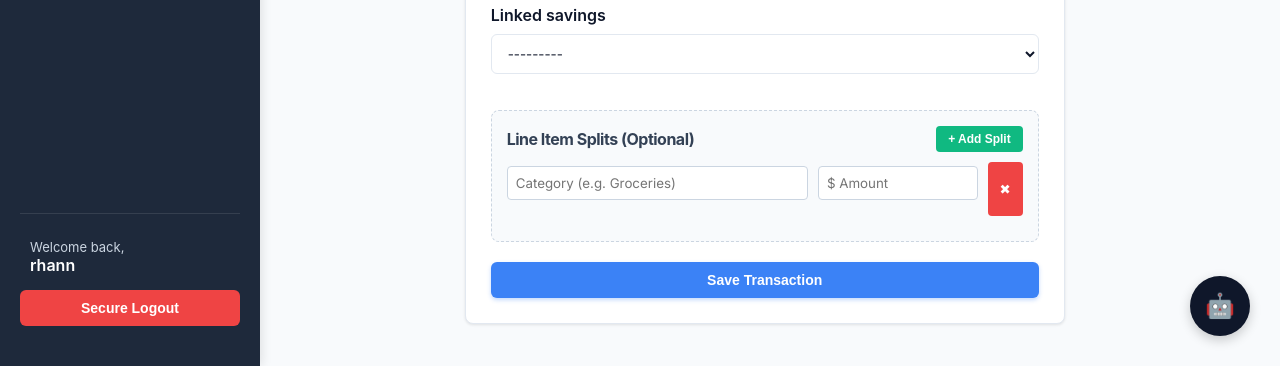
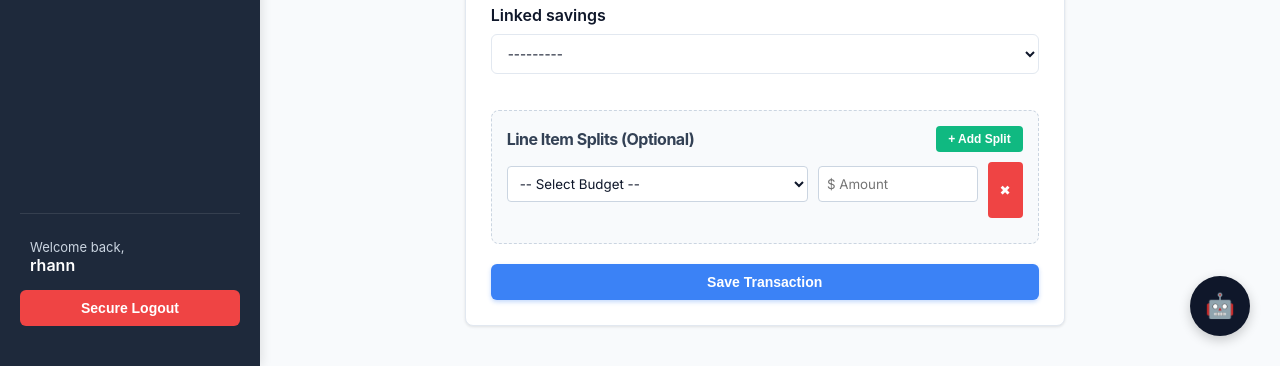
Before and after one commit to rhannemanakins-cmd/vaultic, a Django app: page /transaction/add/ in a window 1280 px wide. Shown: the part 880-1246 px from the top of the page. Run offline with Django 5.2, Linux system fonts and the light colour scheme; a user stored in the database is signed in; data that the repository does not hold is empty.

Commit message:
Add dynamic line item splits to transaction form

```diff
--- a/finances/models.py
+++ b/finances/models.py
@@ -117,8 +117,12 @@ class Transaction(models.Model):
 # ==========================================
 class TransactionLineItem(models.Model):
     transaction = models.ForeignKey(Transaction, on_delete=models.CASCADE, related_name='line_items')
-    category = models.CharField(max_length=100)
+
+    # REPLACED CharField WITH A RELATIONAL FOREIGN KEY
+    linked_budget = models.ForeignKey(Budget, on_delete=models.SET_NULL, null=True, blank=True, related_name='split_transactions')
+
     amount = models.DecimalField(max_digits=10, decimal_places=2)
 
     def __str__(self):
-        return f"{self.category} - ${self.amount}"
+        budget_name = self.linked_budget.category if self.linked_budget else "Uncategorized"
+        return f"{budget_name} - ${self.amount}"
--- a/finances/templates/finances/transaction_form.html
+++ b/finances/templates/finances/transaction_form.html
@@ -1,9 +1,11 @@
 {% extends 'finances/base.html' %}
+
 {% block content %}
 <div class="card" style="max-width: 600px; margin: 0 auto;">
     <h2>Add Transaction</h2>
     <form method="post">
         {% csrf_token %}
+
         {% for field in form %}
             <div style="margin-bottom: 15px;">
                 <label style="display: block; font-weight: 600; margin-bottom: 5px;">{{ field.label }}</label>
@@ -13,6 +15,7 @@
                 {% endif %}
             </div>
         {% endfor %}
+
         <div style="background: #f8fafc; padding: 15px; border-radius: 8px; border: 1px dashed #cbd5e1; margin-bottom: 20px; margin-top: 20px;">
             <div style="display: flex; justify-content: space-between; align-items: center; margin-bottom: 10px;">
                 <h3 style="font-size: 16px; margin: 0; color: #334155;">Line Item Splits (Optional)</h3>
@@ -20,32 +23,46 @@
             </div>
 
             <div id="splits-container">
-                <div class="split-row" style="display: flex; gap: 10px; margin-bottom: 10px;">
-                    <input type="text" name="split_category[]" placeholder="Category (e.g. Groceries)" style="flex: 2; padding: 8px; border: 1px solid #cbd5e1; border-radius: 4px;">
-                    <input type="number" step="0.01" name="split_amount[]" placeholder="$ Amount" style="flex: 1; padding: 8px; border: 1px solid #cbd5e1; border-radius: 4px;">
-                    <button type="button" class="remove-split-btn" style="background: #ef4444; color: white; border: none; padding: 8px 12px; border-radius: 4px; cursor: pointer;">✖</button>
                 </div>
-            </div>
         </div>
+
         <button type="submit" class="btn btn-primary" style="width: 100%;">Save Transaction</button>
     </form>
 </div>
-{% endblock %}
+
 <script>
-    document.getElementById('add-split-btn').addEventListener('click', function() {
+    // 1. Create a variable that holds all the budget <option> tags from Django
+    const budgetOptions = `
+        <option value="">-- Select Budget --</option>
+        {% for b in user_budgets %}
+            <option value="{{ b.id }}">{{ b.category }}</option>
+        {% endfor %}
+    `;
+
+    // 2. The function to add a new row
+    function addSplitRow() {
         const container = document.getElementById('splits-container');
         const newRow = document.createElement('div');
         newRow.className = 'split-row';
         newRow.style.cssText = 'display: flex; gap: 10px; margin-bottom: 10px;';
 
+        // Notice we replaced the text <input> with a <select>
         newRow.innerHTML = `
-            <input type="text" name="split_category[]" placeholder="Category" style="flex: 2; padding: 8px; border: 1px solid #cbd5e1; border-radius: 4px;">
-            <input type="number" step="0.01" name="split_amount[]" placeholder="$ Amount" style="flex: 1; padding: 8px; border: 1px solid #cbd5e1; border-radius: 4px;">
+            <select name="split_budget_id[]" style="flex: 2; padding: 8px; border: 1px solid #cbd5e1; border-radius: 4px;" required>
+                ${budgetOptions}
+            </select>
+            <input type="number" step="0.01" name="split_amount[]" placeholder="$ Amount" style="flex: 1; padding: 8px; border: 1px solid #cbd5e1; border-radius: 4px;" required>
             <button type="button" class="remove-split-btn" style="background: #ef4444; color: white; border: none; padding: 8px 12px; border-radius: 4px; cursor: pointer;">✖</button>
         `;
 
         container.appendChild(newRow);
-    });
+    }
+
+    // 3. Add the first blank row automatically when the page loads
+    addSplitRow();
+
+    // 4. Button click listeners
+    document.getElementById('add-split-btn').addEventListener('click', addSplitRow);
 
     document.getElementById('splits-container').addEventListener('click', function(e) {
         if (e.target.classList.contains('remove-split-btn')) {
@@ -53,3 +70,4 @@
         }
     });
 </script>
+{% endblock %}
--- a/finances/views.py
+++ b/finances/views.py
@@ -124,20 +124,37 @@ def budget_dashboard(request):
 # ==========================================
 # TRANSACTION MANAGEMENT
 # ==========================================
-class TransactionCreateView(CreateView):
+class TransactionCreateView(LoginRequiredMixin, CreateView):
     model = Transaction
-    form_class = TransactionForm
+    fields = ['date', 'vendor', 'total_amount', 'transaction_type', 'notes', 'linked_budget', 'linked_debt', 'linked_savings']
     template_name = 'finances/transaction_form.html'
     success_url = reverse_lazy('transaction_list')
 
-    def get_form_kwargs(self):
-        kwargs = super().get_form_kwargs()
-        kwargs['user'] = self.request.user
-        return kwargs
+    # NEW: Send the user's expense budgets to the HTML template
+    def get_context_data(self, **kwargs):
+        context = super().get_context_data(**kwargs)
+        # Only grab EXPENSE budgets for them to choose from
+        context['user_budgets'] = Budget.objects.filter(user=self.request.user, budget_type='EXPENSE')
+        return context
 
     def form_valid(self, form):
         form.instance.user = self.request.user
-        return super().form_valid(form)
+        response = super().form_valid(form)
+
+        # NEW: Catch the array of Budget IDs instead of text strings
+        budget_ids = self.request.POST.getlist('split_budget_id[]')
+        amounts = self.request.POST.getlist('split_amount[]')
+
+        for budget_id, amount in zip(budget_ids, amounts):
+            if budget_id and amount.strip(): # Ensure they actually selected a budget and typed an amount
+                budget_instance = Budget.objects.get(id=budget_id, user=self.request.user)
+                TransactionLineItem.objects.create(
+                    transaction=self.object,
+                    linked_budget=budget_instance, # Link the actual database record!
+                    amount=amount
+                )
+
+        return response
 
 @login_required
 def transaction_list(request):
@@ -166,37 +183,6 @@ def delete_transaction(request, pk):
         txn.delete()
         return redirect('dashboard')
     return render(request, 'finances/transaction_confirm_delete.html', {'transaction': txn})
-
-class TransactionCreateView(LoginRequiredMixin, CreateView):
-    model = Transaction
-    # These are your base transaction fields
-    fields = ['date', 'vendor', 'total_amount', 'transaction_type', 'notes', 'linked_budget', 'linked_debt', 'linked_savings']
-    template_name = 'finances/transaction_form.html'
-    success_url = reverse_lazy('transaction_list') # Redirects to your list view after saving
-
-    def form_valid(self, form):
-        # 1. Attach the currently logged-in user to the transaction
-        form.instance.user = self.request.user
-
-        # 2. Save the main transaction to the database
-        # This populates 'self.object' with the new Transaction record
-        response = super().form_valid(form)
-
-        # 3. Catch the dynamic arrays from the frontend form
-        categories = self.request.POST.getlist('split_category[]')
-        amounts = self.request.POST.getlist('split_amount[]')
-
-        # 4. Loop through and create the Line Items
-        for category, amount in zip(categories, amounts):
-            if category.strip() and amount.strip():
-                TransactionLineItem.objects.create(
-                    transaction=self.object, # Link to the newly saved transaction
-                    category=category,
-                    amount=amount
-                )
-
-        # 5. Finish the redirect
-        return response
 # ==========================================
 # BUDGET DASHBOARD
 # ==========================================
```
